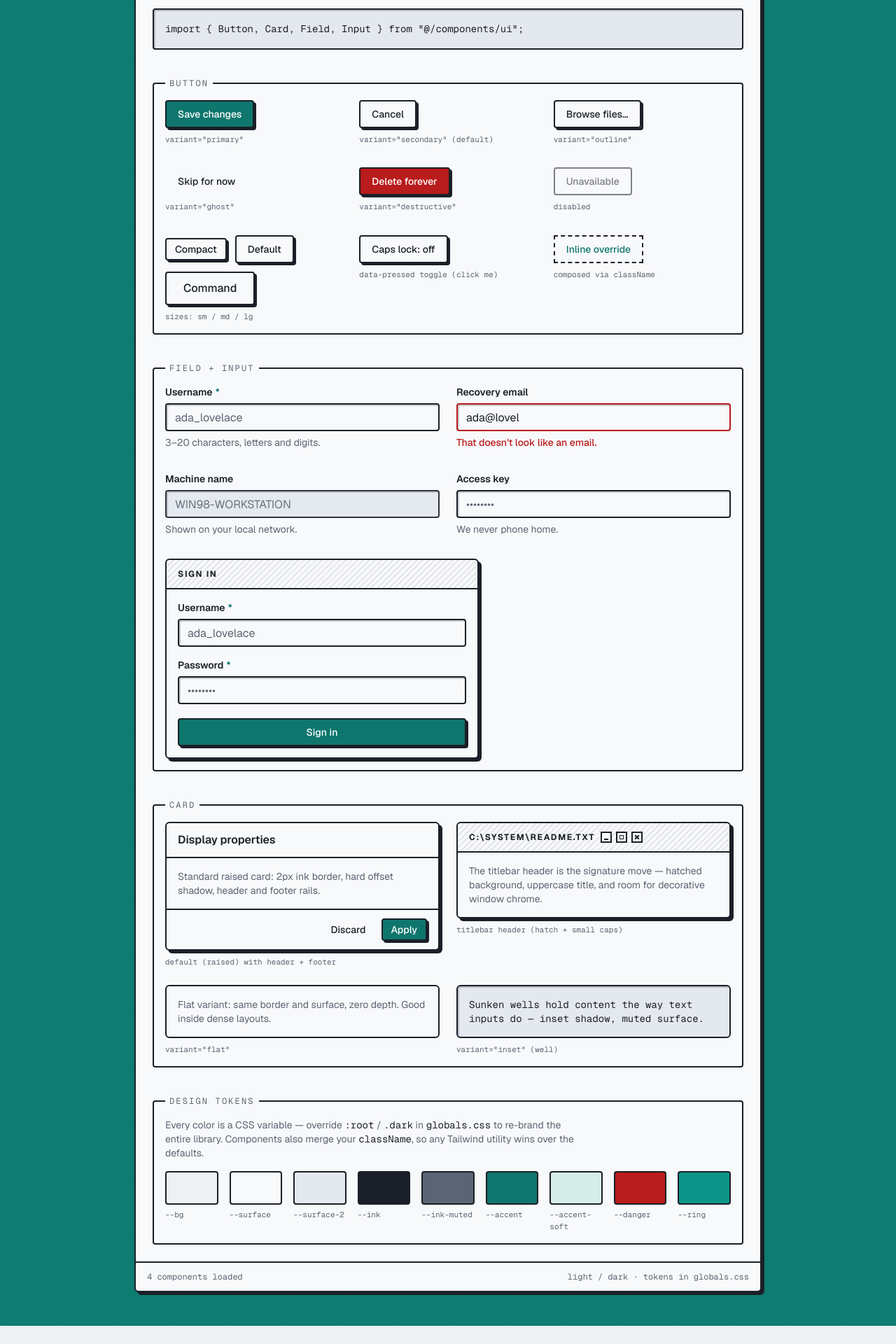
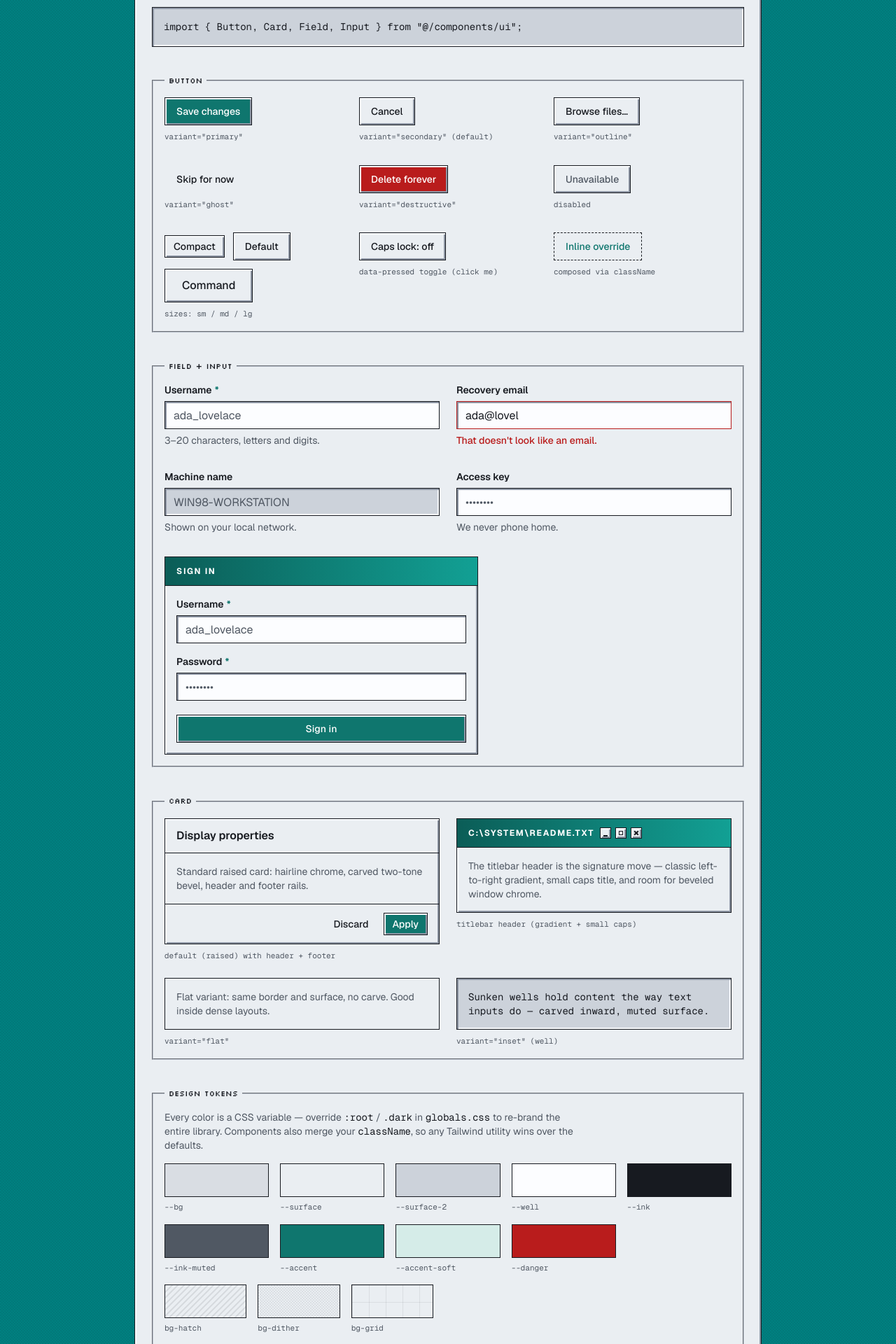
Before and after one commit to aelliixx/retro-ui, a Next.js app: page / in a window 1280 px wide. Shown: the part 260-2180 px from the top of the page at 70% size. Before the commit the page ends 2154 px from the top, so only its background shows below. Built offline with nearby package versions, Linux system fonts and the light colour scheme.

Commit message:
retro pass: two-tone bevels, gradient title bars, instant press, pixel accents

```diff
--- a/src/app/globals.css
+++ b/src/app/globals.css
@@ -8,21 +8,26 @@
 /* Every color, font and depth value is a plain CSS variable. Override them  */
 /* in :root / .dark to re-brand the whole library without touching a single  */
 /* component.                                                                */
+/*                                                                           */
+/* Depth is modeled the way 90s systems did it: two-tone bevels (a light     */
+/* edge opposite a dark edge), not drop shadows. raised = --shadow-out,      */
+/* pressed/sunken = --shadow-in.                                             */
 /* ------------------------------------------------------------------------- */
 
 :root {
   color-scheme: light;
 
   /* surfaces */
-  --bg: #eef0f4;
-  --surface: #f8f9fb;
-  --surface-2: #e4e8ef;
-  --desktop: #0e7f74;
+  --bg: #d9dde3; /* window silver */
+  --surface: #eaeef2; /* raised silver */
+  --surface-2: #ccd2da; /* pressed / sunken silver */
+  --well: #fcfdff; /* input interiors */
+  --desktop: #008080;
 
-  /* ink (text + hard borders) */
-  --ink: #1b1f27;
-  --ink-muted: #5b6472;
-  --border-muted: #c9cfda;
+  /* ink (text + hairline chrome) */
+  --ink: #171a20;
+  --ink-muted: #505863;
+  --border-muted: #b7bec9;
 
   /* accent — workstation teal */
   --accent: #0f766e;
@@ -32,32 +37,38 @@
 
   /* danger */
   --danger: #b91c1c;
-  --danger-strong: #991b1b;
+  --danger-strong: #9c1a1a;
   --danger-ink: #ffffff;
   --danger-soft: #fbe4e4;
 
   /* focus + selection */
-  --ring: #0d9488;
+  --focus: #171a20;
   --selection: #99f6e4;
   --selection-ink: #0b3a35;
 
-  /* depth — the hard offset shadow color */
-  --shadow-color: #1b1f27;
+  /* bevel edges — the two faces of every carve */
+  --bevel-light: #f8fafc;
+  --bevel-dark: #8d95a3;
+
+  /* title bar gradient (dark → light, left → right) */
+  --titlebar-a: #0b5d57;
+  --titlebar-b: #12a094;
 }
 
 .dark {
   color-scheme: dark;
 
   /* surfaces */
-  --bg: #10131a;
-  --surface: #171b24;
-  --surface-2: #1f2532;
+  --bg: #12151c;
+  --surface: #1a1e28;
+  --surface-2: #10141b;
+  --well: #0b0e15;
   --desktop: #0b3f3a;
 
   /* ink */
   --ink: #e7eaf1;
-  --ink-muted: #9aa3b5;
-  --border-muted: #2c3345;
+  --ink-muted: #99a2b4;
+  --border-muted: #2d3446;
 
   /* accent */
   --accent: #2dd4bf;
@@ -72,21 +83,27 @@
   --danger-soft: #3b1412;
 
   /* focus + selection */
-  --ring: #2dd4bf;
+  --focus: #e7eaf1;
   --selection: #134e4a;
   --selection-ink: #d7f5ef;
 
-  /* depth */
-  --shadow-color: #05070b;
+  /* bevel edges */
+  --bevel-light: #333c4c;
+  --bevel-dark: #05070c;
+
+  /* title bar gradient */
+  --titlebar-a: #063833;
+  --titlebar-b: #0e887c;
 }
 
 /* Map tokens into Tailwind so utilities like `bg-surface`, `text-ink-muted`,
-   `border-ink`, `shadow-hard` … exist. `inline` keeps the var() reference at
-   the point of use, so flipping .dark re-themes instantly. */
+   `border-ink`, `shadow-out`, `shadow-in` … exist. `inline` keeps the var()
+   reference at the point of use, so flipping .dark re-themes instantly. */
 @theme inline {
   --color-bg: var(--bg);
   --color-surface: var(--surface);
   --color-surface-2: var(--surface-2);
+  --color-well: var(--well);
   --color-desktop: var(--desktop);
   --color-ink: var(--ink);
   --color-ink-muted: var(--ink-muted);
@@ -99,20 +116,22 @@
   --color-danger-strong: var(--danger-strong);
   --color-danger-ink: var(--danger-ink);
   --color-danger-soft: var(--danger-soft);
-  --color-ring: var(--ring);
+  --color-bevel-light: var(--bevel-light);
+  --color-bevel-dark: var(--bevel-dark);
+  --color-focus: var(--focus);
   --color-selection: var(--selection);
   --color-selection-ink: var(--selection-ink);
 
   --font-sans: var(--font-geist-sans), ui-sans-serif, system-ui, sans-serif;
   --font-mono: var(--font-geist-mono), ui-monospace, "SFMono-Regular", Menlo,
     monospace;
+  --font-pixel: var(--font-silkscreen), ui-monospace, monospace;
 
-  /* depth scale — hard offsets, no blur */
-  --shadow-hard-xs: 2px 2px 0 0 var(--shadow-color);
-  --shadow-hard-sm: 3px 3px 0 0 var(--shadow-color);
-  --shadow-hard: 4px 4px 0 0 var(--shadow-color);
-  --shadow-sunk: inset 2px 2px 0 0
-    color-mix(in srgb, var(--shadow-color) 22%, transparent);
+  /* depth scale — two-tone bevels, no blur, no motion */
+  --shadow-out: inset 2px 2px 0 0 var(--bevel-light),
+    inset -2px -2px 0 0 var(--bevel-dark);
+  --shadow-in: inset 2px 2px 0 0 var(--bevel-dark),
+    inset -2px -2px 0 0 var(--bevel-light);
 }
 
 @layer base {
@@ -126,13 +145,50 @@
     color: var(--ink);
     font-family: var(--font-geist-sans), ui-sans-serif, system-ui, sans-serif;
   }
+
+  /* beveled browser chrome, as far as CSS will take us */
+  html {
+    scrollbar-color: var(--surface) var(--surface-2);
+  }
+  ::-webkit-scrollbar {
+    width: 16px;
+    height: 16px;
+  }
+  ::-webkit-scrollbar-track {
+    background-color: var(--surface-2);
+  }
+  ::-webkit-scrollbar-thumb {
+    background-color: var(--surface);
+    border: 1px solid var(--ink);
+    box-shadow: var(--shadow-out);
+  }
+  ::-webkit-scrollbar-corner {
+    background-color: var(--surface-2);
+  }
 }
 
 /* ------------------------------------------------------------------------- */
-/* retro textures — pure CSS, theme-aware                                    */
+/* retro utilities                                                           */
 /* ------------------------------------------------------------------------- */
 
-/* diagonal ticking, as on window title bars */
+/* keyboard focus, the old way: a dotted rectangle drawn inside the control */
+@utility focus-etched {
+  &:focus-visible {
+    outline: 1px dotted var(--focus);
+    outline-offset: -3px;
+  }
+}
+
+/* horizontal title-bar gradient — dark on the left, light on the right */
+@utility bg-titlebar {
+  background-image: linear-gradient(
+    90deg,
+    var(--titlebar-a),
+    var(--titlebar-b)
+  );
+}
+
+/* diagonal ticking */
 @utility bg-hatch {
   background-image: repeating-linear-gradient(
     135deg,
--- a/src/app/page.tsx
+++ b/src/app/page.tsx
@@ -14,6 +14,7 @@ import {
   Input,
 } from "@/components/ui";
 import { ThemeToggle } from "@/components/theme-toggle";
+import { cn } from "@/lib/utils";
 
 /* ------------------------------------------------------------------------- */
 /* playground helpers                                                        */
@@ -31,10 +32,11 @@ function Section({
   return (
     <fieldset
       className={
-        "rounded-sm border-2 border-ink px-4 pb-4 pt-2 " + (className ?? "")
+        "border-2 border-border-muted [border-style:groove] px-4 pb-4 pt-2 " +
+        (className ?? "")
       }
     >
-      <legend className="px-1.5 font-mono text-xs uppercase tracking-[0.18em] text-ink-muted">
+      <legend className="px-1.5 font-pixel text-[11px] uppercase text-ink">
         {label}
       </legend>
       {children}
@@ -66,13 +68,13 @@ function WindowButtons({ className }: { className?: string }) {
       aria-hidden="true"
       className={"flex items-center gap-1.5 " + (className ?? "")}
     >
-      <span className="flex h-4 w-4 items-end justify-center border-2 border-ink bg-surface pb-0.5">
+      <span className="flex h-4 w-4 items-end justify-center border border-ink bg-surface pb-0.5 shadow-out">
         <span className="h-0.5 w-1.5 bg-ink" />
       </span>
-      <span className="flex h-4 w-4 items-center justify-center border-2 border-ink bg-surface">
+      <span className="flex h-4 w-4 items-center justify-center border border-ink bg-surface shadow-out">
         <span className="h-1.5 w-1.5 border border-ink" />
       </span>
-      <span className="relative flex h-4 w-4 items-center justify-center border-2 border-ink bg-surface">
+      <span className="relative flex h-4 w-4 items-center justify-center border border-ink bg-surface shadow-out">
         <span className="absolute h-0.5 w-2 rotate-45 bg-ink" />
         <span className="absolute h-0.5 w-2 -rotate-45 bg-ink" />
       </span>
@@ -82,7 +84,7 @@ function WindowButtons({ className }: { className?: string }) {
 
 function CodeWell({ children }: { children: React.ReactNode }) {
   return (
-    <Card variant="inset" className="rounded-sm">
+    <Card variant="inset">
       <pre className="overflow-x-auto p-4 font-mono text-sm leading-relaxed text-ink">
         <code>{children}</code>
       </pre>
@@ -90,16 +92,25 @@ function CodeWell({ children }: { children: React.ReactNode }) {
   );
 }
 
+const PANE =
+  "border border-ink bg-surface px-2 py-0.5 font-mono text-[11px] leading-none text-ink shadow-in";
+
 const TOKENS = [
   "bg",
   "surface",
   "surface-2",
+  "well",
   "ink",
   "ink-muted",
   "accent",
   "accent-soft",
   "danger",
-  "ring",
+] as const;
+
+const TEXTURES = [
+  { label: "bg-hatch", className: "bg-hatch" },
+  { label: "bg-dither", className: "bg-dither" },
+  { label: "bg-grid", className: "bg-grid" },
 ] as const;
 
 /* ------------------------------------------------------------------------- */
@@ -110,15 +121,15 @@ function Intro() {
   return (
     <section className="flex flex-col gap-4">
       <div className="flex flex-wrap items-center gap-3">
-        <h1 className="text-3xl font-bold tracking-tight">retro/ui</h1>
-        <span className="rounded-sm border-2 border-ink bg-accent-soft px-2 py-0.5 font-mono text-xs font-bold text-ink">
+        <h1 className="font-pixel text-3xl">retro/ui</h1>
+        <span className="border border-ink bg-accent-soft px-2 py-0.5 font-mono text-xs font-bold text-ink">
           v0.1.0
         </span>
       </div>
       <p className="max-w-prose text-ink-muted">
         A small React + Tailwind component library styled after 90s desktop
-        UIs — hard borders, sunken wells and honest shadows — rebuilt with
-        modern tokens, light/dark theming and full{" "}
+        UIs — carved group boxes, sunken input wells and gradient title bars
+        — rebuilt with modern tokens, light/dark theming and full{" "}
         <code className="font-mono text-sm text-ink">className</code>{" "}
         composition via tailwind-merge.
       </p>
@@ -170,7 +181,7 @@ function ButtonsSection() {
         <Cell label="composed via className">
           <Button
             variant="secondary"
-            className="rounded-none border-dashed text-accent shadow-none"
+            className="border-dashed text-accent shadow-none"
           >
             Inline override
           </Button>
@@ -240,7 +251,7 @@ function CardsSection() {
             </CardHeader>
             <CardContent>
               <CardDescription>
-                Standard raised card: 2px ink border, hard offset shadow,
+                Standard raised card: hairline chrome, carved two-tone bevel,
                 header and footer rails.
               </CardDescription>
             </CardContent>
@@ -254,7 +265,7 @@ function CardsSection() {
             </CardFooter>
           </Card>
         </Cell>
-        <Cell label='titlebar header (hatch + small caps)'>
+        <Cell label='titlebar header (gradient + small caps)'>
           <Card className="w-full">
             <CardHeader variant="titlebar">
               <CardTitle>C:\SYSTEM\README.TXT</CardTitle>
@@ -262,9 +273,9 @@ function CardsSection() {
             </CardHeader>
             <CardContent>
               <p className="text-sm text-ink-muted">
-                The titlebar header is the signature move — hatched
-                background, uppercase title, and room for decorative window
-                chrome.
+                The titlebar header is the signature move — classic
+                left-to-right gradient, small caps title, and room for
+                beveled window chrome.
               </p>
             </CardContent>
           </Card>
@@ -273,7 +284,7 @@ function CardsSection() {
           <Card variant="flat" className="w-full">
             <CardContent>
               <p className="text-sm text-ink-muted">
-                Flat variant: same border and surface, zero depth. Good inside
+                Flat variant: same border and surface, no carve. Good inside
                 dense layouts.
               </p>
             </CardContent>
@@ -283,8 +294,8 @@ function CardsSection() {
           <Card variant="inset" className="w-full">
             <CardContent>
               <p className="font-mono text-sm text-ink">
-                Sunken wells hold content the way text inputs do — inset
-                shadow, muted surface.
+                Sunken wells hold content the way text inputs do — carved
+                inward, muted surface.
               </p>
             </CardContent>
           </Card>
@@ -306,15 +317,29 @@ function TokensSection() {
         <code className="font-mono text-ink">className</code>, so any Tailwind
         utility wins over the defaults.
       </p>
-      <div className="grid grid-cols-3 gap-4 pt-4 sm:grid-cols-5 lg:grid-cols-9">
+
+      <div className="grid grid-cols-3 gap-4 pt-4 sm:grid-cols-5">
         {TOKENS.map((token) => (
           <div key={token} className="flex flex-col gap-1.5">
             <div
-              className="h-12 w-full rounded-sm border-2 border-ink"
+              className="h-12 w-full border border-ink"
               style={{ backgroundColor: `var(--${token})` }}
             />
             <span className="font-mono text-[11px] text-ink-muted">
               --{token}
+            </span>
+          </div>
+        ))}
+      </div>
+
+      <div className="grid grid-cols-3 gap-4 pt-4 sm:max-w-sm">
+        {TEXTURES.map((texture) => (
+          <div key={texture.label} className="flex flex-col gap-1.5">
+            <div
+              className={cn("h-12 w-full border border-ink", texture.className)}
+            />
+            <span className="font-mono text-[11px] text-ink-muted">
+              {texture.label}
             </span>
           </div>
         ))}
@@ -353,11 +378,10 @@ export default function PlaygroundPage() {
             <TokensSection />
           </CardContent>
 
-          <CardFooter className="flex-wrap justify-between gap-2 font-mono text-xs text-ink-muted">
-            <span>4 components loaded</span>
-            <span className="hidden sm:inline">
-              light / dark · tokens in globals.css
-            </span>
+          <CardFooter className="gap-1 border-0 bg-surface px-1.5 py-1.5">
+            <span className={PANE}>Ready — 4 components</span>
+            <span aria-hidden="true" className={cn(PANE, "flex-1")} />
+            <span className={cn(PANE, "hidden sm:block")}>tokens: light / dark</span>
           </CardFooter>
         </Card>
       </main>
--- a/src/components/ui/button.tsx
+++ b/src/components/ui/button.tsx
@@ -4,25 +4,22 @@ import { cn } from "@/lib/utils";
 
 const buttonVariants = cva(
   [
-    "inline-flex cursor-pointer select-none items-center justify-center gap-2 whitespace-nowrap rounded-sm",
-    "border-2 border-ink font-medium shadow-hard-sm",
-    "transition-[background-color,color,box-shadow,translate,opacity] duration-100 motion-reduce:transition-none",
-    "focus-visible:outline-2 focus-visible:outline-offset-2 focus-visible:outline-ring",
-    // press mechanics: the button sinks into its own shadow
-    "active:translate-x-[3px] active:translate-y-[3px] active:shadow-none",
-    "disabled:pointer-events-none disabled:translate-none disabled:opacity-55 disabled:shadow-none",
-    // controlled "sunken" state, e.g. for toggle buttons
-    "data-[pressed=true]:translate-x-[3px] data-[pressed=true]:translate-y-[3px] data-[pressed=true]:shadow-none",
+    "group inline-flex select-none items-center justify-center whitespace-nowrap border border-ink bg-surface text-ink font-medium shadow-out",
+    "enabled:cursor-pointer disabled:cursor-not-allowed disabled:text-ink-muted",
+    // keyboard focus, the old way: dotted rectangle inside the border
+    "focus-etched",
+    // press: the bevel inverts instantly — a key, not an animation
+    "enabled:active:shadow-in",
   ],
   {
     variants: {
       variant: {
-        primary: "bg-accent text-accent-ink hover:bg-accent-strong",
-        secondary: "bg-surface text-ink hover:bg-surface-2",
-        outline: "bg-transparent text-ink hover:bg-surface-2",
+        primary: "bg-accent text-accent-ink enabled:hover:bg-accent-strong",
+        secondary: "enabled:hover:bg-surface-2",
+        outline: "bg-transparent enabled:hover:bg-surface-2",
         ghost:
-          "border-transparent bg-transparent text-ink shadow-none hover:bg-surface-2",
-        destructive: "bg-danger text-danger-ink hover:bg-danger-strong",
+          "border-transparent bg-transparent shadow-none enabled:hover:bg-surface-2",
+        destructive: "bg-danger text-danger-ink enabled:hover:bg-danger-strong",
       },
       size: {
         sm: "h-8 px-3 text-sm",
@@ -41,14 +38,24 @@ const buttonVariants = cva(
 type ButtonProps = React.ComponentProps<"button"> &
   VariantProps<typeof buttonVariants>;
 
-function Button({ className, variant, size, type = "button", ...props }: ButtonProps) {
+function Button({ className, variant, size, type = "button", children, ...props }: ButtonProps) {
   return (
     <button
       type={type}
       data-slot="button"
       className={cn(buttonVariants({ variant, size }), className)}
       {...props}
-    />
+    >
+      {/* content sits in its own layer so pressing nudges it, not the bevel */}
+      <span
+        className={cn(
+          "flex items-center gap-2 group-active:translate-x-[1px] group-active:translate-y-[1px]",
+          "group-data-[pressed=true]:translate-x-[1px] group-data-[pressed=true]:translate-y-[1px]",
+        )}
+      >
+        {children}
+      </span>
+    </button>
   );
 }
 
--- a/src/components/ui/card.tsx
+++ b/src/components/ui/card.tsx
@@ -3,16 +3,16 @@ import { cva, type VariantProps } from "class-variance-authority";
 import { cn } from "@/lib/utils";
 
 const cardVariants = cva(
-  "rounded-md border-2 border-ink bg-surface text-ink overflow-hidden",
+  "border border-ink bg-surface text-ink overflow-hidden",
   {
     variants: {
       variant: {
-        /** lifted: hard offset shadow (default) */
-        raised: "shadow-hard",
-        /** same box, no depth */
-        flat: "shadow-none",
+        /** raised window: two-tone bevel (default) */
+        raised: "shadow-out",
+        /** same box, no carve */
+        flat: "",
         /** sunken well, e.g. for code blocks or content wells */
-        inset: "bg-surface-2 shadow-sunk",
+        inset: "bg-surface-2 shadow-in",
       },
     },
     defaultVariants: {
@@ -42,11 +42,11 @@ function CardHeader({
     <div
       data-slot="card-header"
       className={cn(
-        "flex items-center gap-2 border-b-2 border-ink px-4 py-3",
+        "flex items-center gap-2 border-b border-ink px-4 py-3",
         variant === "titlebar" && [
-          "bg-surface-2 bg-hatch",
-          // title bars speak in small uppercase type
-          "[&_[data-slot=card-title]]:text-xs [&_[data-slot=card-title]]:font-bold [&_[data-slot=card-title]]:uppercase [&_[data-slot=card-title]]:tracking-[0.14em]",
+          "bg-titlebar",
+          // title bars speak in small, bold, white type
+          "[&_[data-slot=card-title]]:text-xs [&_[data-slot=card-title]]:font-bold [&_[data-slot=card-title]]:uppercase [&_[data-slot=card-title]]:tracking-[0.14em] [&_[data-slot=card-title]]:text-white",
         ],
         className,
       )}
@@ -90,7 +90,7 @@ function CardFooter({ className, ...props }: React.ComponentProps<"div">) {
     <div
       data-slot="card-footer"
       className={cn(
-        "flex items-center gap-2 border-t-2 border-ink px-4 py-3",
+        "flex items-center gap-2 border-t border-ink px-4 py-3",
         className,
       )}
       {...props}
--- a/src/components/ui/input.tsx
+++ b/src/components/ui/input.tsx
@@ -1,12 +1,11 @@
 import { cn } from "@/lib/utils";
 
 const inputVariants = cn(
-  "h-10 w-full rounded-sm border-2 border-ink bg-surface px-3 text-ink shadow-sunk",
+  "h-10 w-full border border-ink bg-well px-3 text-ink shadow-in",
   "placeholder:text-ink-muted caret-accent",
-  "transition-[background-color,border-color,box-shadow,opacity] duration-100 motion-reduce:transition-none",
-  "focus-visible:outline-2 focus-visible:outline-offset-2 focus-visible:outline-ring",
+  "focus-etched",
   "aria-invalid:border-danger",
-  "disabled:cursor-not-allowed disabled:bg-surface-2 disabled:text-ink-muted disabled:opacity-90",
+  "disabled:cursor-not-allowed disabled:bg-surface-2 disabled:text-ink-muted",
 );
 
 type InputProps = React.ComponentProps<"input">;
--- a/src/lib/utils.ts
+++ b/src/lib/utils.ts
@@ -2,14 +2,14 @@ import { clsx, type ClassValue } from "clsx";
 import { extendTailwindMerge } from "tailwind-merge";
 
 /**
- * tailwind-merge with retro/ui's custom shadow scale registered, so
- * `cn("shadow-hard-sm", className)` lets consumers override depth with
- * `shadow-none`, `shadow-hard`, an arbitrary `shadow-[...]`, …
+ * tailwind-merge with retro/ui's custom bevel scale registered, so
+ * `cn("shadow-out", className)` lets consumers override depth with
+ * `shadow-none`, `shadow-in`, an arbitrary `shadow-[...]`, …
  */
 const twMerge = extendTailwindMerge({
   extend: {
     classGroups: {
-      shadow: ["shadow-hard-xs", "shadow-hard-sm", "shadow-hard", "shadow-sunk"],
+      shadow: ["shadow-out", "shadow-in"],
     },
   },
 });
```
Also changed, not shown: src/app/layout.tsx (+9 -2 lines), 1 other file (tests, documents, lock files or other folders).
